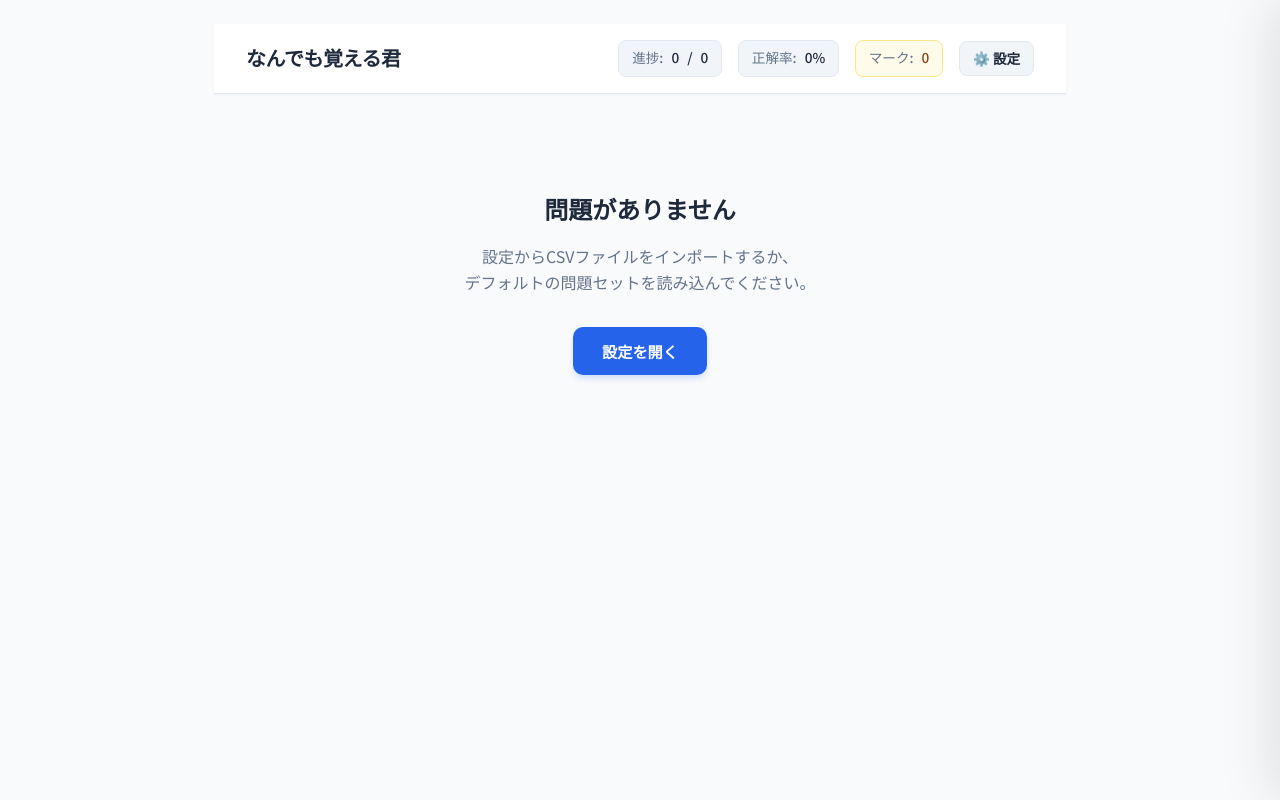
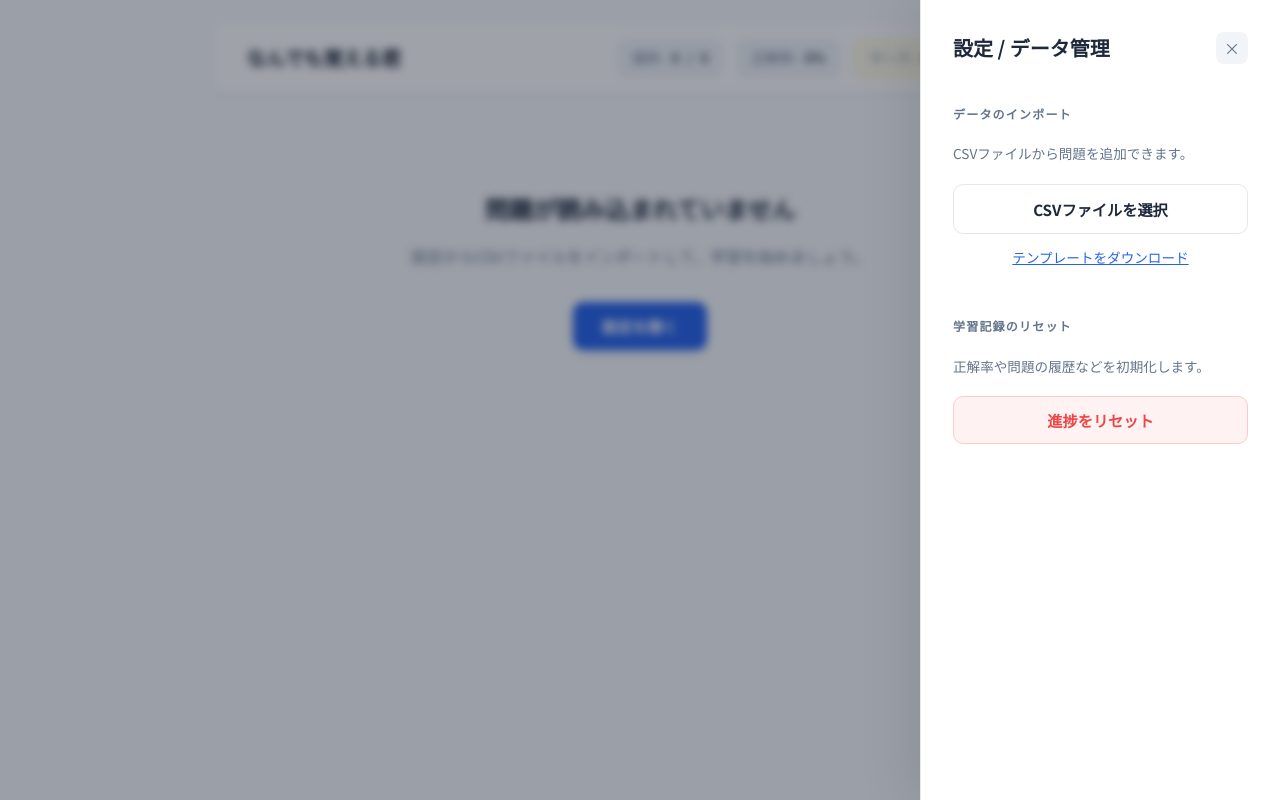
Before and after one commit to kobarei0720/flashcard, a React (Vite) app in the folder flashcard-app/: page / in a window 1280 px wide. Both pictures are taken after a click on the button "⚙️ 設定". Built offline with nearby package versions, Linux system fonts and the light colour scheme.

Commit message:
[fix] CSVインポート後の表示改善と問題番号の形式変更
- インポート直後に画面を更新せずとも問題が表示されるように修正
- 問題番号を内部IDではなく、リストの順序に基づいた「問題 X」形式に変更

```diff
--- a/flashcard-app/src/App.jsx
+++ b/flashcard-app/src/App.jsx
@@ -66,6 +66,14 @@ function App() {
           api.saveCustomQuestions(parsedQuestions);
           const qData = await api.fetchQuestions();
           setQuestions(qData.questions);
+
+          // 初回インポート時やリセット後にすぐ表示されるようにセット
+          if (qData.questions.length > 0) {
+            const firstQ = qData.questions[0];
+            setCurrentQuestion(firstQ);
+            setupChoices(firstQ, progress.settings.shuffleChoices);
+          }
+
           alert(`${parsedQuestions.length}件の問題をインポートしました！`);
         } else {
           alert('有効な問題データが見つかりませんでした。列名を確認してください（問題文, 正解, 選択肢A...）');
@@ -225,20 +233,25 @@ function App() {
         </div>
       </header>
 
+      {/* 設定オーバーレイ */}
+      <div
+        className={`settings-overlay ${showSettings ? 'open' : ''}`}
+        onClick={() => setShowSettings(false)}
+      ></div>
+
       {/* 設定サイドバー */}
-      <div className={`settings-panel ${showSettings ? 'visible' : 'hidden'}`} id="settings-panel" style={{ zIndex: 1000 }}>
-        <div className="settings-backdrop" style={{ position: 'fixed', top: 0, left: 0, right: 0, bottom: 0, background: 'rgba(0,0,0,0.3)', zIndex: -1 }} onClick={() => setShowSettings(false)}></div>
-        <div className="settings-content" style={{ position: 'relative', zIndex: 1 }}>
-          <div className="settings-header" style={{ display: 'flex', justifyContent: 'space-between', alignItems: 'center', marginBottom: '1.5rem', borderBottom: '1px solid var(--glass-border)', paddingBottom: '1rem' }}>
-            <h2 style={{ margin: 0, fontSize: '1.2rem' }}>設定 / データ管理</h2>
-            <button className="close-btn" style={{ background: 'none', border: 'none', color: 'var(--text-primary)', fontSize: '2rem', cursor: 'pointer', padding: '0 0.5rem', lineHeight: '1' }} onClick={() => setShowSettings(false)}>&times;</button>
+      <aside className={`settings-panel ${showSettings ? 'open' : ''}`}>
+        <div className="settings-content">
+          <div className="settings-header">
+            <h2>設定 / データ管理</h2>
+            <button className="close-btn" onClick={() => setShowSettings(false)}>&times;</button>
           </div>
 
           <div className="settings-section">
             <h3>データのインポート</h3>
-            <p className="setting-description">CSVファイルから問題を追加できます。</p>
+            <p className="settings-description">CSVファイルから問題を追加できます。</p>
             <div style={{ display: 'flex', flexDirection: 'column', gap: '0.8rem' }}>
-              <label className="control-btn secondary file-upload-label" style={{ display: 'block', cursor: 'pointer', textAlign: 'center' }}>
+              <label className="control-btn secondary" style={{ display: 'block', cursor: 'pointer', textAlign: 'center' }}>
                 {uploading ? 'インポート中...' : 'CSVファイルを選択'}
                 <input type="file" accept=".csv" onChange={handleFileUpload} disabled={uploading} style={{ display: 'none' }} />
               </label>
@@ -258,17 +271,17 @@ function App() {
 
           <div className="settings-section">
             <h3>学習記録のリセット</h3>
-            <p className="setting-description">正解率や問題の履歴などを初期化します。</p>
+            <p className="settings-description">正解率や問題の履歴などを初期化します。</p>
             <button className="control-btn danger" style={{ width: '100%' }} onClick={handleReset}>進捗をリセット</button>
           </div>
         </div>
-      </div>
+      </aside>
 
       {questions.length === 0 ? (
         <main className="main-content" style={{ display: 'flex', flexDirection: 'column', alignItems: 'center', justifyContent: 'center', textAlign: 'center', padding: '4rem 1rem' }}>
-          <h2 style={{ marginBottom: '1rem' }}>問題がありません</h2>
+          <h2 style={{ marginBottom: '1rem' }}>問題が読み込まれていません</h2>
           <p style={{ color: 'var(--text-secondary)', marginBottom: '2rem' }}>
-            設定からCSVファイルをインポートするか、<br/>デフォルトの問題セットを読み込んでください。
+            設定からCSVファイルをインポートして、学習を始めましょう。
           </p>
           <button className="control-btn primary" onClick={() => setShowSettings(true)}>
             設定を開く
@@ -279,7 +292,7 @@ function App() {
         {currentQuestion && (
           <div className={`question-card ${isMarked ? 'marked' : ''}`}>
             <div className="question-header">
-              <span className="question-number">問題 {currentQuestion.id}</span>
+              <span className="question-number">問題 {questions.findIndex(q => q.id === currentQuestion.id) + 1}</span>
               <button
                 className={`mark-btn ${isMarked ? 'active' : ''}`}
                 onClick={toggleMark}
```
